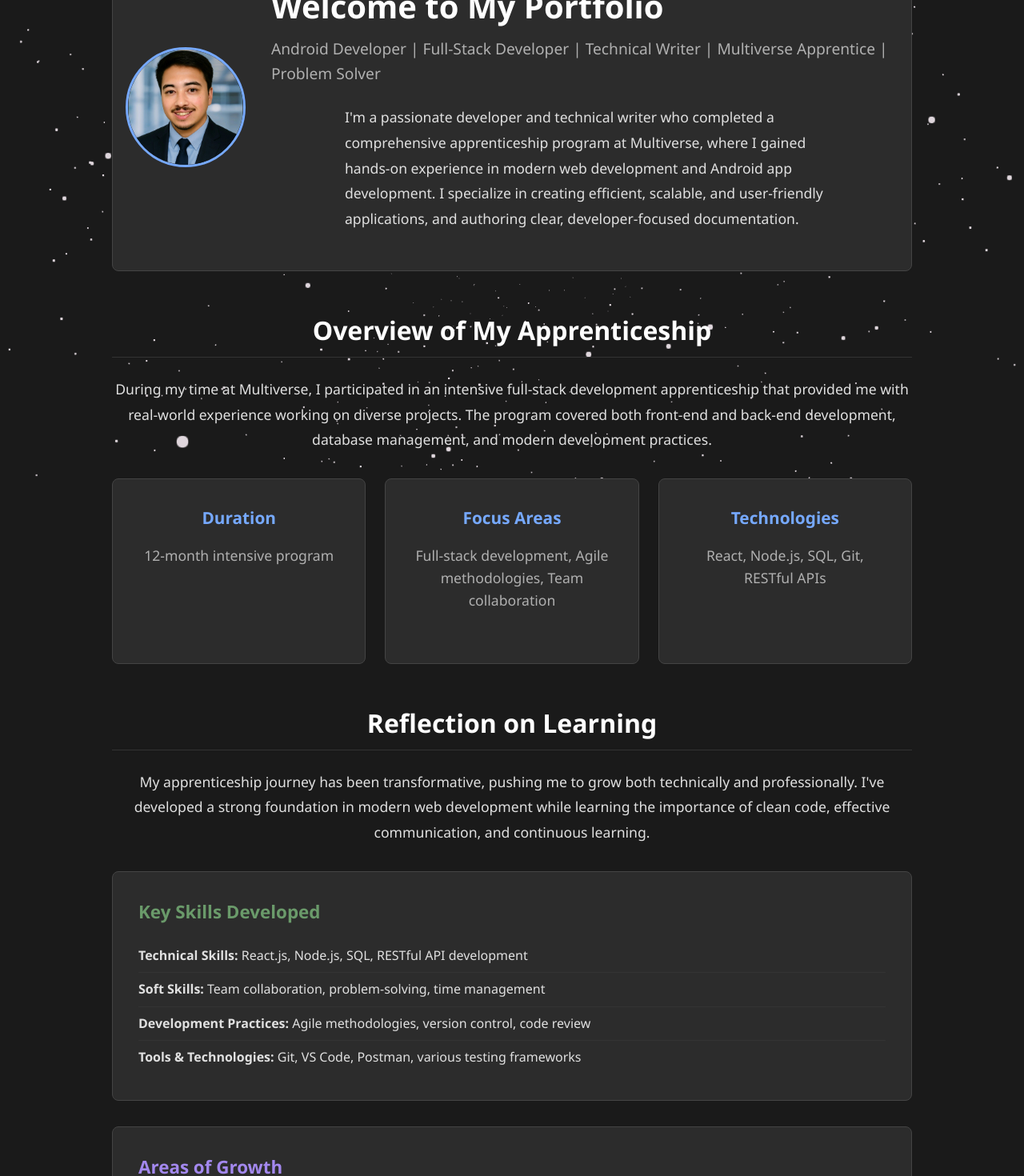
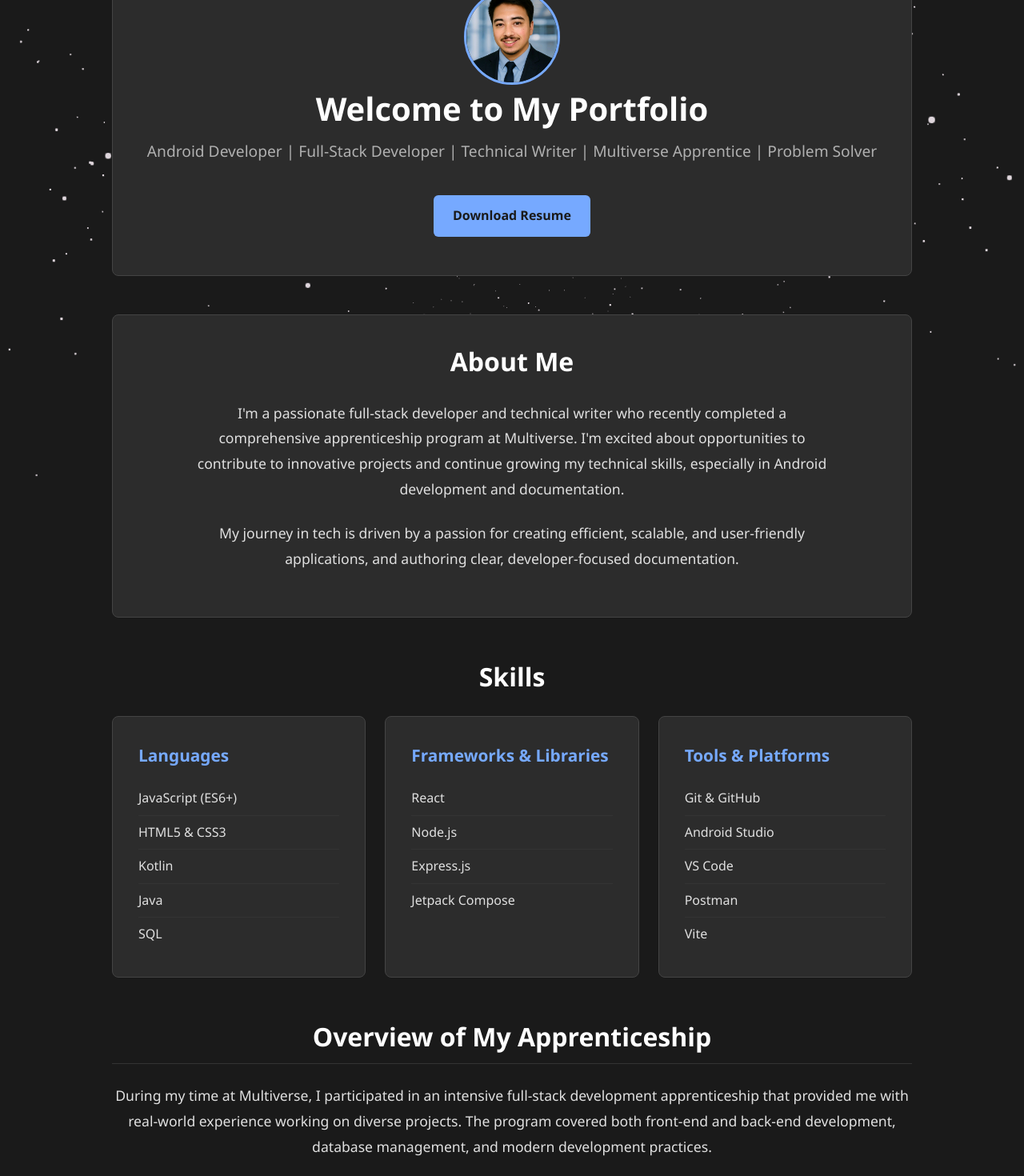
Before and after one commit to AntonyPerez0/Portfolio-site, a React (Vite) app: page / in a window 1280 px wide. Shown: the part 200-1670 px from the top of the page at 80% size. Built offline with nearby package versions, Linux system fonts and the light colour scheme.

Commit message:
added download button

```diff
--- /dev/null
+++ b/src/components/Blog.css
@@ -0,0 +1,48 @@
+.blog-post {
+    max-width: 800px;
+    margin: 0 auto;
+    padding: 2rem;
+    background-color: #2c2c2c;
+    border: 1px solid #444444;
+    border-radius: 8px;
+    color: #e0e0e0;
+    line-height: 1.8;
+  }
+
+  .blog-post h1, .blog-post h2, .blog-post h3 {
+    color: #ffffff;
+    margin-bottom: 1.5rem;
+  }
+
+  .blog-post h1 {
+    font-size: 2.5rem;
+    border-bottom: 1px solid #444444;
+    padding-bottom: 1rem;
+  }
+
+  .blog-post h2 {
+    font-size: 2rem;
+  }
+
+  .blog-post h3 {
+    font-size: 1.5rem;
+  }
+
+  .blog-post p {
+    margin-bottom: 1.5rem;
+  }
+
+  .blog-post .post-meta {
+    font-size: 0.9rem;
+    color: #b0b0b0;
+    margin-bottom: 2rem;
+  }
+
+  .blog-post ul {
+    list-style-position: inside;
+    margin-bottom: 1.5rem;
+  }
+
+  .blog-post li {
+    margin-bottom: 0.5rem;
+  }
--- /dev/null
+++ b/src/components/Blog.jsx
@@ -0,0 +1,35 @@
+import React from 'react';
+import './Blog.css';
+
+const Blog = () => {
+  return (
+    <div className="blog">
+      <div className="blog-post">
+        <h1>How My Journey from Retail to Tech Made Me a Better Developer</h1>
+
+        <p>In technology, we often hear about traditional career paths—computer science degrees leading directly to software engineering roles. But what about the paths less traveled? My journey to becoming a software developer and technical writer wasn't linear, but it has equipped me with a unique and powerful combination of skills that I bring to every project.</p>
+
+        <h3>Foundations in Communication and Leadership</h3>
+        <p>My career began not in front of a computer screen, but on the front lines of customer service. As an Assistant Manager at Toto Trattoria and later a Retail Sales Manager at adidas, I learned invaluable lessons in leadership, communication, and problem-solving. I wasn't just managing inventory or sales targets; I was learning how to understand people's needs, resolve conflicts, and lead a team toward a common goal—skills that are just as crucial in a development team as they are on a sales floor.</p>
+
+        <h3>Bridging the Gap: A Shift into the Technical World</h3>
+        <p>My transition into the tech world began at UL Solutions, where I worked as a Laboratory Technician. This role was a deep dive into the world of meticulous testing, data analysis, and quality assurance. It was here that I honed my analytical skills and collaborated closely with engineers, gaining a deep appreciation for the precision and attention to detail required to build robust and reliable products.</p>
+
+        <h3>The Developer Who Writes: A Dual Perspective</h3>
+        <p>This foundation led me to my current role at Clover, where I've had the incredible opportunity to merge my passions for technology and communication as a Technical Writer. Here, I craft clear, concise user guides and API documentation that empower other developers. To improve our documentation quality and workflow, I develop scripts to automate tasks like link checking and pulling the latest API references from our internal systems. To make these tools accessible and efficient for the entire team, I create and maintain GitHub Actions that run these scripts automatically. This ensures our documentation is always up-to-date and reliable.</p>
+
+        <h3>My Technical Skills Include:</h3>
+        <ul>
+          <li><strong>Programming Languages:</strong> Java, Kotlin, JavaScript, HTML/CSS</li>
+          <li><strong>Frameworks & Libraries:</strong> ReactJS, JetPack Compose, Node.js, Bootstrap, Next.js</li>
+          <li><strong>Developer Tools:</strong> Git, TypeScript</li>
+          <li><strong>Methodologies:</strong> Agile, Scrum</li>
+        </ul>
+
+        <p>My journey has been unconventional, but it has given me a well-rounded perspective that I bring to every line of code I write and every piece of documentation I create. I'm not just a developer; I'm a problem-solver, a communicator, and a team player, and I'm excited to bring my unique skillset to a team that is building the future of technology.</p>
+      </div>
+    </div>
+  );
+};
+
+export default Blog;
--- a/src/components/Contact.css
+++ b/src/components/Contact.css
@@ -20,6 +20,23 @@
   font-size: 1.1rem;
   color: #b0b0b0;
   line-height: 1.8;
+  margin-bottom: 1.5rem;
+}
+
+.cta-button {
+  display: inline-block;
+  background-color: #76a9ff;
+  color: #1a1a1a;
+  padding: 0.8rem 1.5rem;
+  border-radius: 6px;
+  text-decoration: none;
+  font-weight: 600;
+  margin-top: 1rem;
+  transition: background-color 0.3s ease;
+}
+
+.cta-button:hover {
+  background-color: #9bbff1;
 }
 
 .contact-content {
--- a/src/components/Contact.jsx
+++ b/src/components/Contact.jsx
@@ -8,8 +8,9 @@ const Contact = () => {
         <h1>Get In Touch</h1>
         <p>
           I'm always interested in new opportunities and collaborations.
-          Feel free to reach out through any of the channels below.
+          Feel free to reach out through any of the channels below, or download my resume for a more detailed look at my experience.
         </p>
+        <a href="/Portfolio-site/AntonyPerez_Resume.pdf" className="cta-button" download="AntonyPerez_Resume.pdf">Download Resume</a>
       </div>
 
       <div className="contact-content">
@@ -61,29 +62,6 @@ const Contact = () => {
             </div>
           </div>
 
-          <div className="contact-section">
-            <h2>About Me</h2>
-            <div className="about-info">
-              <p>
-                I'm a passionate full-stack developer and technical writer who recently completed
-                a comprehensive apprenticeship program at Multiverse. I'm
-                excited about opportunities to contribute to innovative
-                projects and continue growing my technical skills, especially in Android development and documentation.
-              </p>
-              <p>
-                My key strengths include:
-              </p>
-              <ul>
-                <li>Full-stack development with React and Node.js</li>
-                <li>Android app development with Java and Kotlin</li>
-                <li>Technical documentation and developer guides</li>
-                <li>Database design and management</li>
-                <li>RESTful API development</li>
-                <li>Agile development practices</li>
-                <li>Team collaboration and communication</li>
-              </ul>
-            </div>
-          </div>
         </div>
       </div>
     </div>
--- a/src/components/Homepage.css
+++ b/src/components/Homepage.css
@@ -1,3 +1,4 @@
+/* src/components/Homepage.css */
 .homepage {
   width: 100%;
   max-width: 1000px;
@@ -24,6 +25,13 @@
   color: #ffffff;
   margin-bottom: 1rem;
 }
+.hero-image {
+  width: 120px;
+  height: 120px;
+  border-radius: 50%;
+  object-fit: cover;
+  border: 3px solid #76a9ff;
+}
 
 .hero-subtitle {
   font-size: 1.2rem;
@@ -32,12 +40,93 @@
   font-weight: 400;
 }
 
-.hero-description {
+.cta-button {
+  display: inline-block;
+  background-color: #76a9ff;
+  color: #1a1a1a;
+  padding: 0.8rem 1.5rem;
+  border-radius: 6px;
+  text-decoration: none;
+  font-weight: 600;
+  margin-top: 1rem;
+  transition: background-color 0.3s ease;
+}
+
+.cta-button:hover {
+  background-color: #9bbff1;
+}
+
+/* About Me Section */
+.about-me {
+  width: 100%;
+  text-align: center;
+  margin-bottom: 3rem;
+  padding: 2rem;
+  background-color: #2c2c2c;
+  border: 1px solid #444444;
+  border-radius: 8px;
+}
+
+.about-me h2 {
+  font-size: 2rem;
+  color: #ffffff;
+  margin-bottom: 1.5rem;
+}
+
+.about-me p {
   font-size: 1.1rem;
   color: #e0e0e0;
-  max-width: 600px;
-  margin: 0 auto;
   line-height: 1.8;
+  max-width: 800px;
+  margin: 0 auto 1.5rem auto;
+}
+
+/* Skills Section */
+.skills-section {
+  width: 100%;
+  text-align: center;
+  margin-bottom: 3rem;
+}
+
+.skills-section h2 {
+  font-size: 2rem;
+  color: #ffffff;
+  margin-bottom: 1.5rem;
+}
+
+.skills-grid {
+  display: grid;
+  grid-template-columns: repeat(auto-fit, minmax(250px, 1fr));
+  gap: 1.5rem;
+}
+
+.skill-category {
+  background: #2c2c2c;
+  border: 1px solid #444444;
+  padding: 2rem;
+  border-radius: 8px;
+  text-align: left;
+}
+
+.skill-category h3 {
+  color: #76a9ff;
+  font-size: 1.3rem;
+  margin-bottom: 1rem;
+}
+
+.skill-category ul {
+  list-style: none;
+  padding: 0;
+}
+
+.skill-category li {
+  padding: 0.5rem 0;
+  border-bottom: 1px solid #333333;
+  color: #e0e0e0;
+}
+
+.skill-category li:last-child {
+  border-bottom: none;
 }
 
 /* Apprenticeship Overview & Learning Reflection */
@@ -96,107 +185,3 @@
   color: #b0b0b0;
   line-height: 1.6;
 }
-
-.key-skills,
-.growth-areas {
-  background: #2c2c2c;
-  padding: 2rem;
-  border-radius: 8px;
-  margin-bottom: 2rem;
-  border: 1px solid #444444;
-  text-align: left;
-}
-
-.key-skills h3 {
-  color: #6a9a6a; /* Softer green */
-  font-size: 1.4rem;
-  margin-bottom: 1rem;
-}
-
-.key-skills ul {
-  list-style: none;
-  padding: 0;
-}
-
-.key-skills li {
-  padding: 0.5rem 0;
-  border-bottom: 1px solid #333333;
-  color: #e0e0e0;
-}
-
-.key-skills li:last-child {
-  border-bottom: none;
-}
-
-.growth-areas h3 {
-  color: #a388ee; /* Softer purple */
-  font-size: 1.4rem;
-  margin-bottom: 1rem;
-}
-
-/* Responsive Design */
-@media (max-width: 768px) {
-  .hero-title {
-    font-size: 2rem;
-  }
-  .hero-subtitle {
-    font-size: 1rem;
-  }
-  .hero-description {
-    font-size: 1rem;
-  }
-  .apprenticeship-highlights {
-    grid-template-columns: 1fr;
-    gap: 1.5rem;
-  }
-  .highlight-item {
-    padding: 1.5rem;
-  }
-}
-@media (max-width: 480px) {
-  .hero-section {
-    padding: 2rem 1rem;
-  }
-  .hero-title {
-    font-size: 1.8rem;
-  }
-  .apprenticeship-overview h2,
-  .learning-reflection h2 {
-    font-size: 1.6rem;
-  }
-}
-.hero-content-container {
-  display: flex;
-  align-items: center;
-  gap: 2rem;
-  width: 100%;
-}
-
-.hero-image-container {
-  flex-shrink: 0;
-}
-
-.hero-image {
-  width: 150px;
-  height: 150px;
-  border-radius: 50%;
-  object-fit: cover;
-  border: 3px solid #76a9ff;
-}
-
-.hero-text-content {
-  flex: 1;
-  text-align: left;
-}
-
-/* Responsive adjustments for the new layout */
-@media (max-width: 768px) {
-  .hero-content-container {
-    flex-direction: column;
-    text-align: center;
-  }
-
-  .hero-text-content {
-    text-align: center;
-  }
-}
--- a/src/components/Homepage.jsx
+++ b/src/components/Homepage.jsx
@@ -1,3 +1,4 @@
+// src/components/Homepage.jsx
 import React from 'react'
 import './Homepage.css'
 import profilePhoto from '../assets/profile-photo.jpg' // Import your photo
@@ -15,11 +16,55 @@ const Homepage = () => {
             <p className="hero-subtitle">
               Android Developer | Full-Stack Developer | Technical Writer | Multiverse Apprentice | Problem Solver
             </p>
-            <p className="hero-description">
-              I'm a passionate developer and technical writer who completed a comprehensive apprenticeship program
-              at Multiverse, where I gained hands-on experience in modern web development and Android app development.
-              I specialize in creating efficient, scalable, and user-friendly applications, and authoring clear, developer-focused documentation.
-            </p>
+            <a href="/Portfolio-site/AntonyPerez_Resume.pdf" className="cta-button" download="AntonyPerez_Resume.pdf">Download Resume</a>
+          </div>
+        </div>
+      </section>
+
+      <section className="about-me">
+        <h2>About Me</h2>
+        <p>
+          I'm a passionate full-stack developer and technical writer who recently completed
+          a comprehensive apprenticeship program at Multiverse. I'm
+          excited about opportunities to contribute to innovative
+          projects and continue growing my technical skills, especially in Android development and documentation.
+        </p>
+        <p>
+          My journey in tech is driven by a passion for creating efficient, scalable, and user-friendly applications, and authoring clear, developer-focused documentation.
+        </p>
+      </section>
+
+      <section className="skills-section">
+        <h2>Skills</h2>
+        <div className="skills-grid">
+          <div className="skill-category">
+            <h3>Languages</h3>
+            <ul>
+              <li>JavaScript (ES6+)</li>
+              <li>HTML5 & CSS3</li>
+              <li>Kotlin</li>
+              <li>Java</li>
+              <li>SQL</li>
+            </ul>
+          </div>
+          <div className="skill-category">
+            <h3>Frameworks & Libraries</h3>
+            <ul>
+              <li>React</li>
+              <li>Node.js</li>
+              <li>Express.js</li>
+              <li>Jetpack Compose</li>
+            </ul>
+          </div>
+          <div className="skill-category">
+            <h3>Tools & Platforms</h3>
+            <ul>
+              <li>Git & GitHub</li>
+              <li>Android Studio</li>
+              <li>VS Code</li>
+              <li>Postman</li>
+              <li>Vite</li>
+            </ul>
           </div>
         </div>
       </section>
@@ -59,27 +104,6 @@ const Homepage = () => {
             modern web development while learning the importance of clean code,
             effective communication, and continuous learning.
           </p>
-
-          <div className="key-skills">
-            <h3>Key Skills Developed</h3>
-            <ul>
-              <li><strong>Technical Skills:</strong> React.js, Node.js, SQL, RESTful API development</li>
-              <li><strong>Soft Skills:</strong> Team collaboration, problem-solving, time management</li>
-              <li><strong>Development Practices:</strong> Agile methodologies, version control, code review</li>
-              <li><strong>Tools & Technologies:</strong> Git, VS Code, Postman, various testing frameworks</li>
-            </ul>
-          </div>
-
-          <div className="growth-areas">
-            <h3>Areas of Growth</h3>
-            <p>
-              Throughout this journey, I've learned to approach complex problems
-              systematically, communicate technical concepts clearly, and adapt
-              quickly to new technologies. The hands-on project experience has
-              given me confidence in building full-stack applications from concept
-              to deployment.
-            </p>
-          </div>
         </div>
       </section>
     </div>
--- a/src/components/Projects.jsx
+++ b/src/components/Projects.jsx
@@ -28,6 +28,7 @@ const Projects = () => {
       ],
       codeUrl:
         "https://github.com/MV-SWE-Fiserv-US/group-full-stack-inventory-project-team-rocket",
+      detailsUrl: "#", // Add a placeholder link
       imageUrl: inventoryImage, // Use the imported image
     },
     {
@@ -37,6 +38,7 @@ const Projects = () => {
         "This professional portfolio website was built as the capstone project for my Multiverse apprenticeship. It showcases my technical skills, project work, and contact information. Built with React, Vite, and modern CSS, the site features a clean, responsive design, component-based architecture, and automated testing with Vitest and React Testing Library.",
       technologies: ["React", "Vite", "CSS3", "Jest", "React Testing Library"],
       codeUrl: "https://github.com/AntonyPerez0/Portfolio-site",
+      detailsUrl: "#", // Add a placeholder link
       imageUrl: portfolioImage, // Use the imported image
     },
     {
@@ -53,6 +55,7 @@ const Projects = () => {
         "REST API",
       ],
       codeUrl: "https://github.com/AntonyPerez0/notesApp",
+      detailsUrl: "#", // Add a placeholder link
       imageUrl: notesApiImage, // Use the imported image
     },
     {
@@ -62,6 +65,7 @@ const Projects = () => {
         "Red's PokeDex is an Android application built with Kotlin and Jetpack Compose. It allows users to browse and search for Pokémon, view detailed information, and manage their Pokémon team with a modern UI.",
       technologies: ["Kotlin", "Jetpack Compose", "Android Studio"],
       codeUrl: "https://github.com/AntonyPerez0/Android-PokeAPI",
+      detailsUrl: "#", // Add a placeholder link
       imageUrl: pokedexImage, // Use the imported image
     },
     {
@@ -71,6 +75,7 @@ const Projects = () => {
         "MultiClock is an Android application that helps you keep track of your clock-in and clock-out times and check the weather in your city. Features include 8.5-hour workday calculation and real-time weather checks using the OpenWeatherMap API. All calculations are performed locally, and no personal data is collected.",
       technologies: ["Java", "Android Studio", "OpenWeatherMap API"],
       codeUrl: "https://github.com/AntonyPerez0/multiClockApp",
+      detailsUrl: "#", // Add a placeholder link
       imageUrl: multiclockImage, // Use the imported image
     },
   ];
```
Also changed, not shown: public/404.html (+19 -12 lines), src/App.jsx (+12 -0 lines), src/components/ProjectCard.css (+13 -0 lines), src/components/ProjectCard.jsx (line endings or trailing spaces), 1 other file (tests, documents, lock files or other folders).
